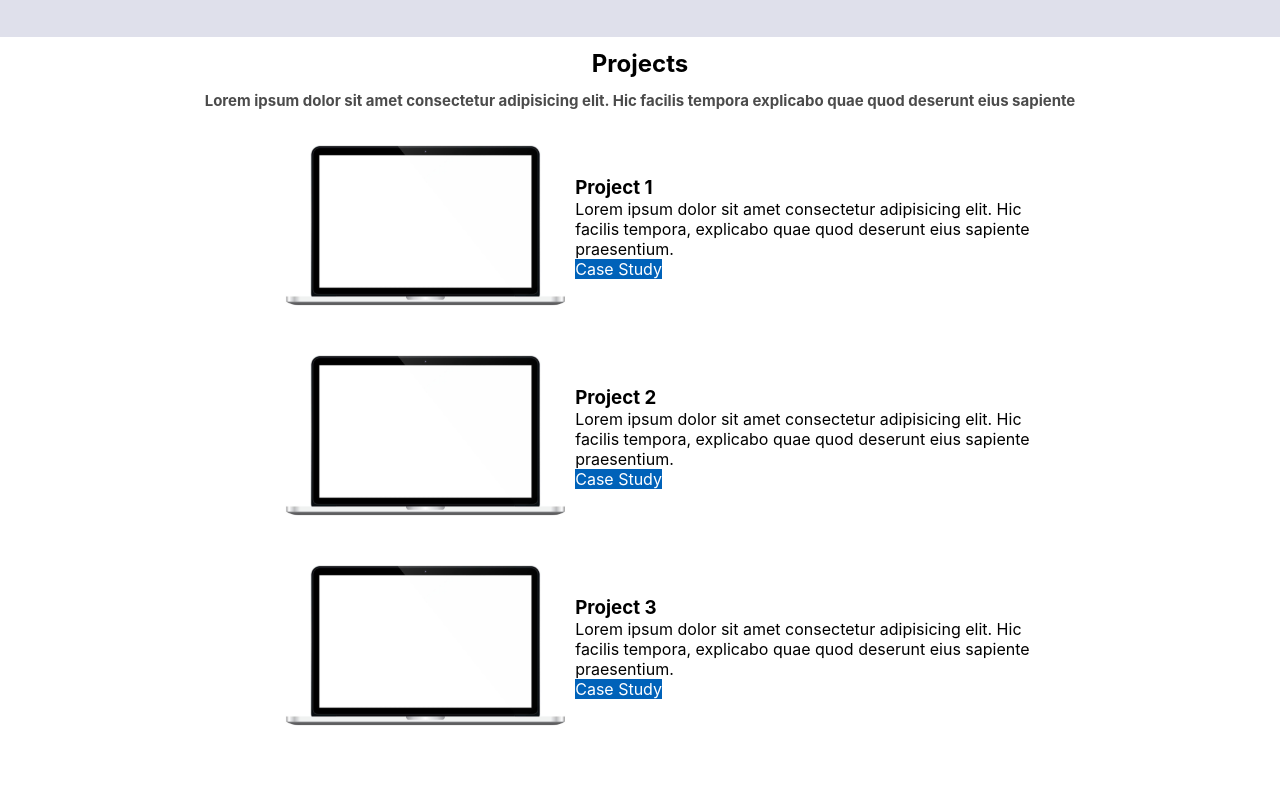
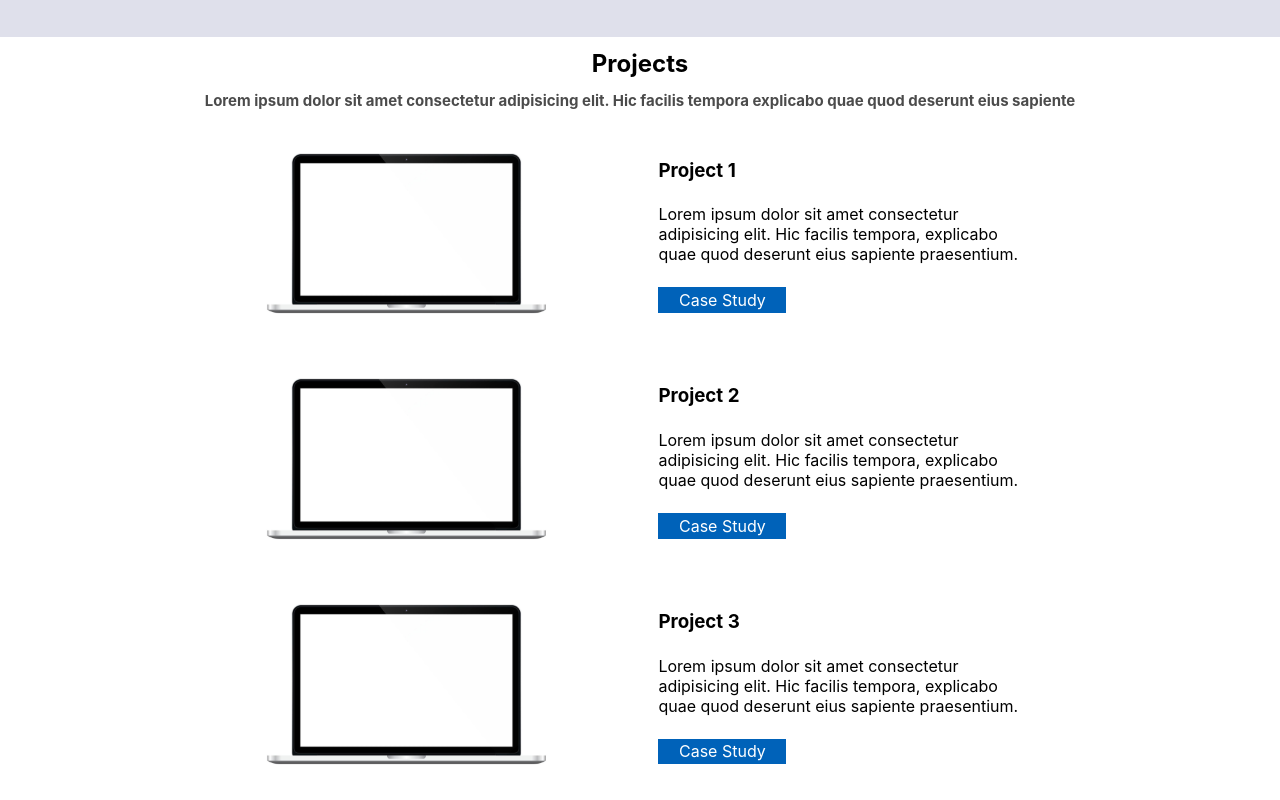
Before and after one commit to rajeshmn47/portfolio, a React (Create React App) app: page / in a window 1280 px wide. Shown: the part 1204-2004 px from the top of the page. Before the commit the page ends 1957 px from the top, so only its background shows below. Built offline with nearby package versions, Linux system fonts and the light colour scheme.

Commit message:
second commit

```diff
--- a/src/App.css
+++ b/src/App.css
@@ -154,16 +154,27 @@
   display: flex;
 flex-direction: column;
 }
+.projects__row-content{
+  display: flex;
+  flex-direction: column;
+  justify-content: space-evenly;
+  height: 25vh;
+  margin-left: 8vw;
+}
 .projects__row{
   display: flex;
   justify-content:space-between;
   margin: 1vmax 2vmax;
   align-items: center;
   width: 60vw;
-  margin-left: 5vmax;
+  margin-right: 2vmax;
 }
 .btn{
   background-color: #0062b9;
   color: white;
-  width: 20vw;
+  width: 10vw;
+  height: 2vmax;
+  display: flex;
+  justify-content: center;
+  align-items: center;
 }
```
